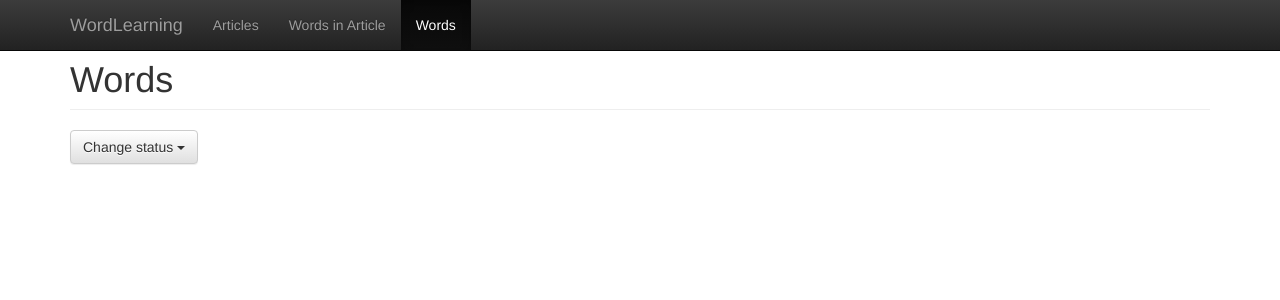
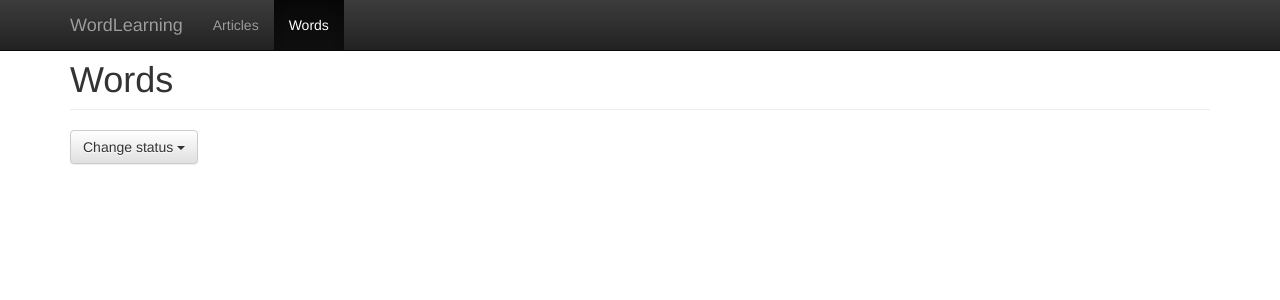
Before and after one commit to m-tkg/wordlearning, a Django app: page /words in a window 1280 px wide. Shown: the top 300 px of the page. Run offline with Django 3.2, Linux system fonts and the light colour scheme; data that the repository does not hold is empty; some libraries are stand-ins or nearby versions.

Commit message:
minor fix

```diff
--- a/project/wordlearning/app/templates/articles_list.html
+++ b/project/wordlearning/app/templates/articles_list.html
@@ -1,5 +1,5 @@
 <h1 class="page-header">Articles</h1>
-<form action="/parse/article" method="post" class="form-horizontal" role="form">
+<form action="/parse/article" method="GET" class="form-horizontal" role="form">
     {% csrf_token %}
       <div class="input-group">
         <span class="input-group-addon">URL</span>
--- a/project/wordlearning/app/templates/common/header.html
+++ b/project/wordlearning/app/templates/common/header.html
@@ -12,7 +12,6 @@
     <div id="navbar" class="collapse navbar-collapse">
       <ul class="nav navbar-nav">
         <li {% if active_articles %}class="active"{% endif %}><a href="/articles">Articles</a></li>
-        <li {% if active_wordsinarticle %}class="active"{% endif %}><a href="#">Words in Article</a></li>
         <li {% if active_words %}class="active"{% endif %}><a href="/words">Words</a></li>
       </ul>
     </div>
--- a/project/wordlearning/app/views.py
+++ b/project/wordlearning/app/views.py
@@ -37,39 +37,41 @@ def articlesView(request):
 
 
 def parseArticle(request):
-    if request.method == 'POST':
-        if "url" in request.POST:
-            url = request.POST.get("url")
+    if "url" not in request.GET:
+        return redirect("app:articles")
 
-            # article
-            try:
-                article = Article.objects.get(url=url)
-            except:
-                article = Article()
-            text = Parse.getHtml(url)
-            article.url = url
-            article.domain = urllib.parse.urlparse(url).netloc
-            (article.date, article.title, article.body) = text.split('\n', 2)
-            article.save()
+    url = request.GET.get("url")
 
-            # word
-            count = Parse.countWord(text)
-            for w in count.keys():
-                try:
-                    word = Word.objects.get(word=w)
-                except:
-                    word = Word()
-                try:
-                    wordcount = WordCount.objects.get(article_id=article.id, word=word.id)
-                except:
-                    wordcount = WordCount()
-                word.status = 'not started'
-                word.word = w
-                word.save()
-                wordcount.article_id = article.id
-                wordcount.word = word
-                wordcount.count = count[w]
-                wordcount.save()
+    # article
+    try:
+        article = Article.objects.get(url=url)
+    except:
+        article = Article()
+    text = Parse.getHtml(url)
+    article.url = url
+    article.domain = urllib.parse.urlparse(url).netloc
+    (article.date, article.title, article.body) = text.split('\n', 2)
+    article.body = article.body.strip()
+    article.save()
+
+    # word
+    count = Parse.countWord(text)
+    for w in count.keys():
+        try:
+            word = Word.objects.get(word=w)
+        except:
+            word = Word()
+        try:
+            wordcount = WordCount.objects.get(article_id=article.id, word=word.id)
+        except:
+            wordcount = WordCount()
+        word.status = 'not started'
+        word.word = w
+        word.save()
+        wordcount.article_id = article.id
+        wordcount.word = word
+        wordcount.count = count[w]
+        wordcount.save()
 
     return redirect("app:articles")
 
@@ -169,7 +171,7 @@ def articleWords(request):
         'count': count,
         'id': request.GET.get("id"),
         'max': max,
-        'active_wordsinarticle': True,
+        'active_words': True,
         'template': 'words_in_article.html'
         }
     return render(request, './common/base.html', context)
```
